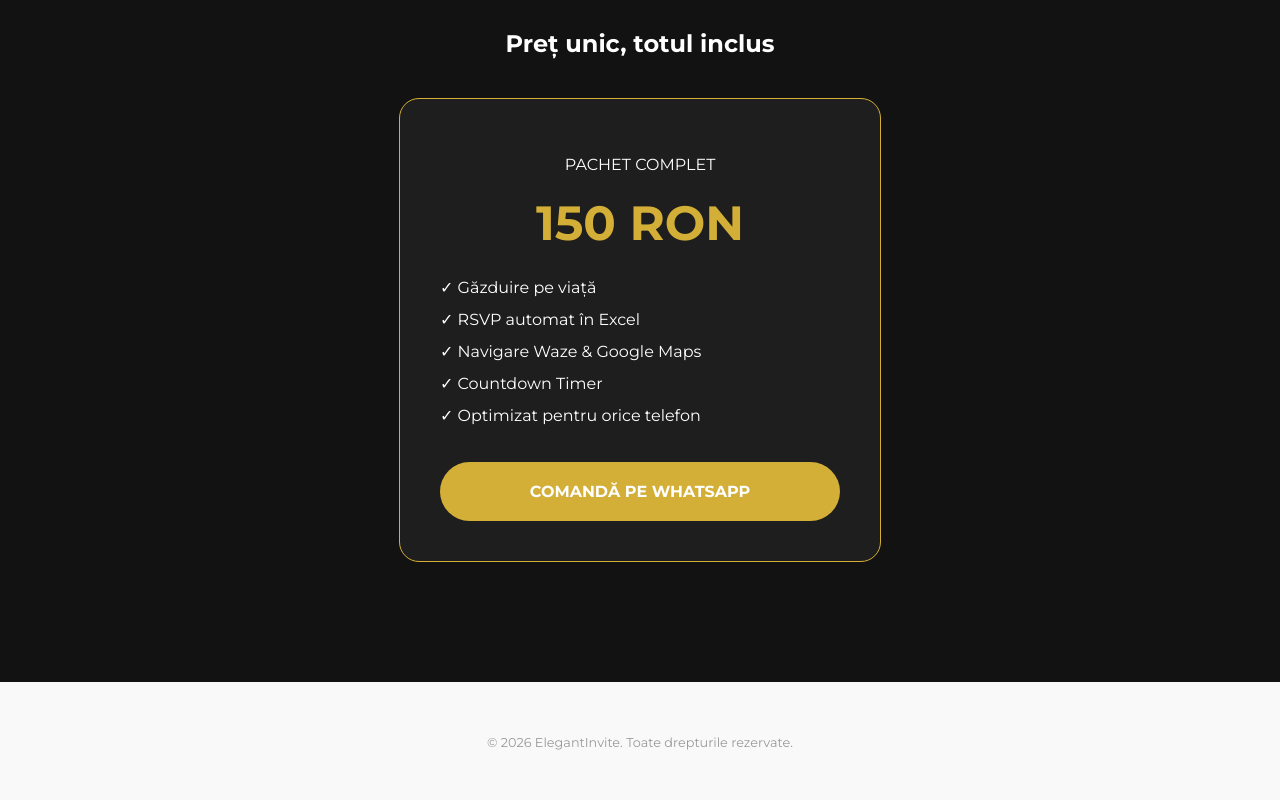
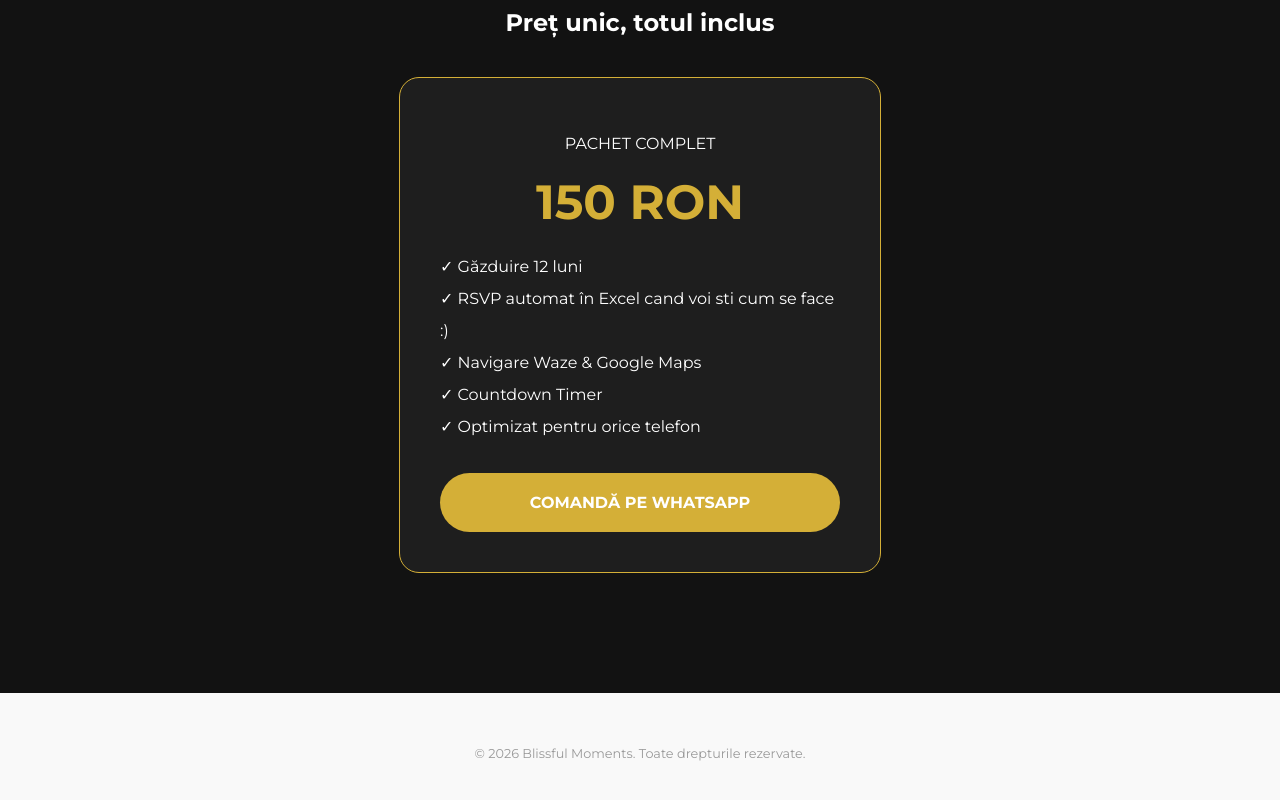
Before and after one commit to matei-wedpln/invitaite-nunta, a plain HTML site: page index.html in a window 1280 px wide. Shown: the part 1408-2208 px from the top of the page. Drawn offline with nearby package versions, Linux system fonts and the light colour scheme.

Commit message:
Update index.html

```diff
--- a/index.html
+++ b/index.html
@@ -41,13 +41,13 @@
 <body>
 
     <nav>
-        <div class="logo">ElegantInvite</div>
+        <div class="logo">Blissful Moments</div>
         <a href="#modele" style="text-decoration: none; color: var(--dark); font-weight: 600;">Modele</a>
     </nav>
 
     <header>
         <h1>Invitația ta de nuntă, la un click distanță.</h1>
-        <p class="subtitle">Alege un model, trimite-ne datele și primește link-ul tău personalizat în mai puțin de 24 de ore. Ecologic, rapid și spectaculos.</p>
+        <p class="subtitle">Alege un model, trimite-ne datele și primește link-ul tău personalizat în mai puțin de 7 zile. Ecologic, rapid și spectaculos.</p>
         <a href="#modele" class="btn-order" style="display: inline-block; padding: 15px 40px;">Vezi Modelele</a>
     </header>
 
@@ -93,8 +93,8 @@
             <p>PACHET COMPLET</p>
             <div class="price">150 RON</div>
             <ul style="list-style: none; padding: 0; text-align: left; line-height: 2;">
-                <li>✓ Găzduire pe viață</li>
-                <li>✓ RSVP automat în Excel</li>
+                <li>✓ Găzduire 12 luni</li>
+                <li>✓ RSVP automat în Excel cand voi sti cum se face :)</li>
                 <li>✓ Navigare Waze & Google Maps</li>
                 <li>✓ Countdown Timer</li>
                 <li>✓ Optimizat pentru orice telefon</li>
@@ -104,7 +104,7 @@
     </div>
 
     <footer>
-        <p>&copy; 2026 ElegantInvite. Toate drepturile rezervate.</p>
+        <p>&copy; 2026 Blissful Moments. Toate drepturile rezervate.</p>
     </footer>
 
 </body>
```
